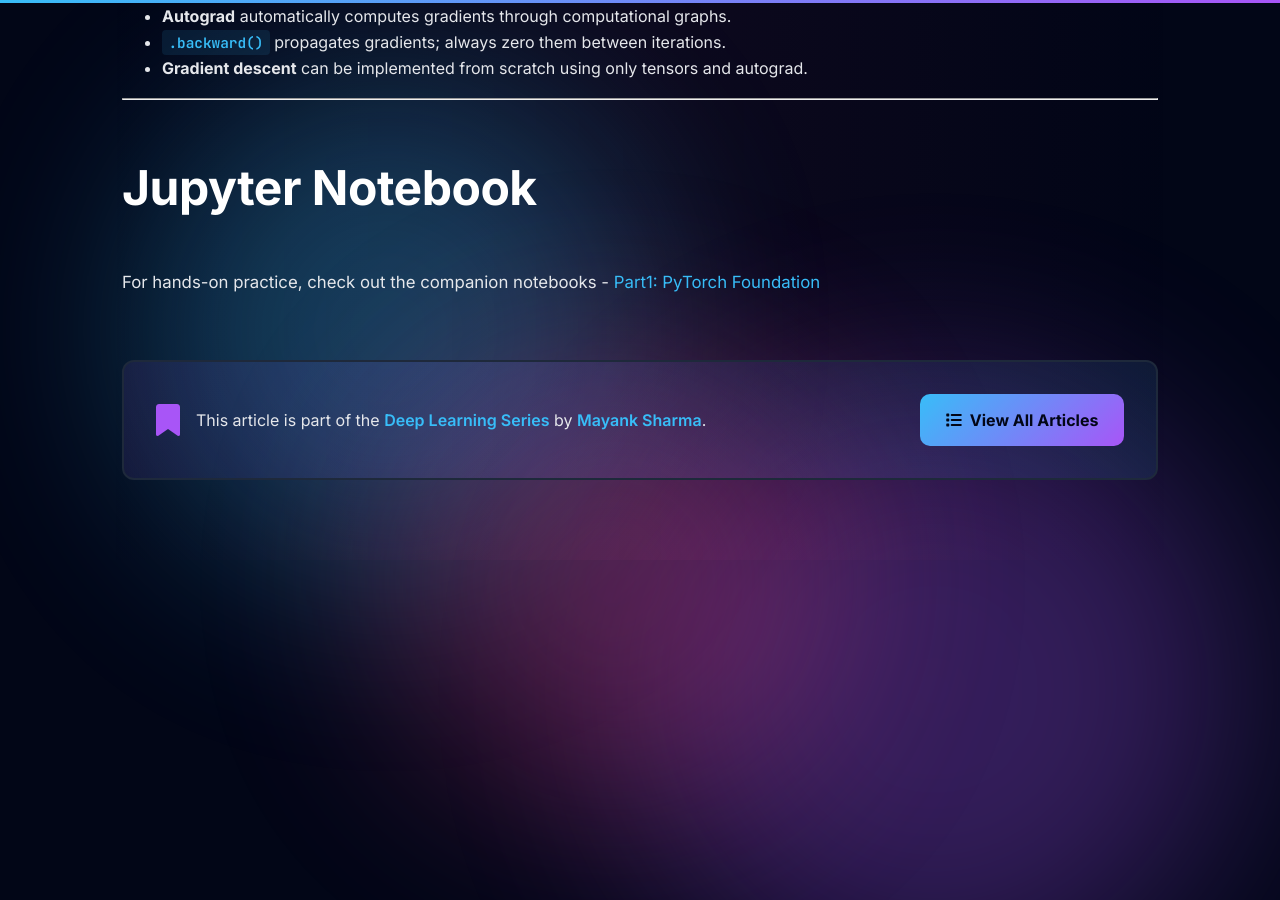
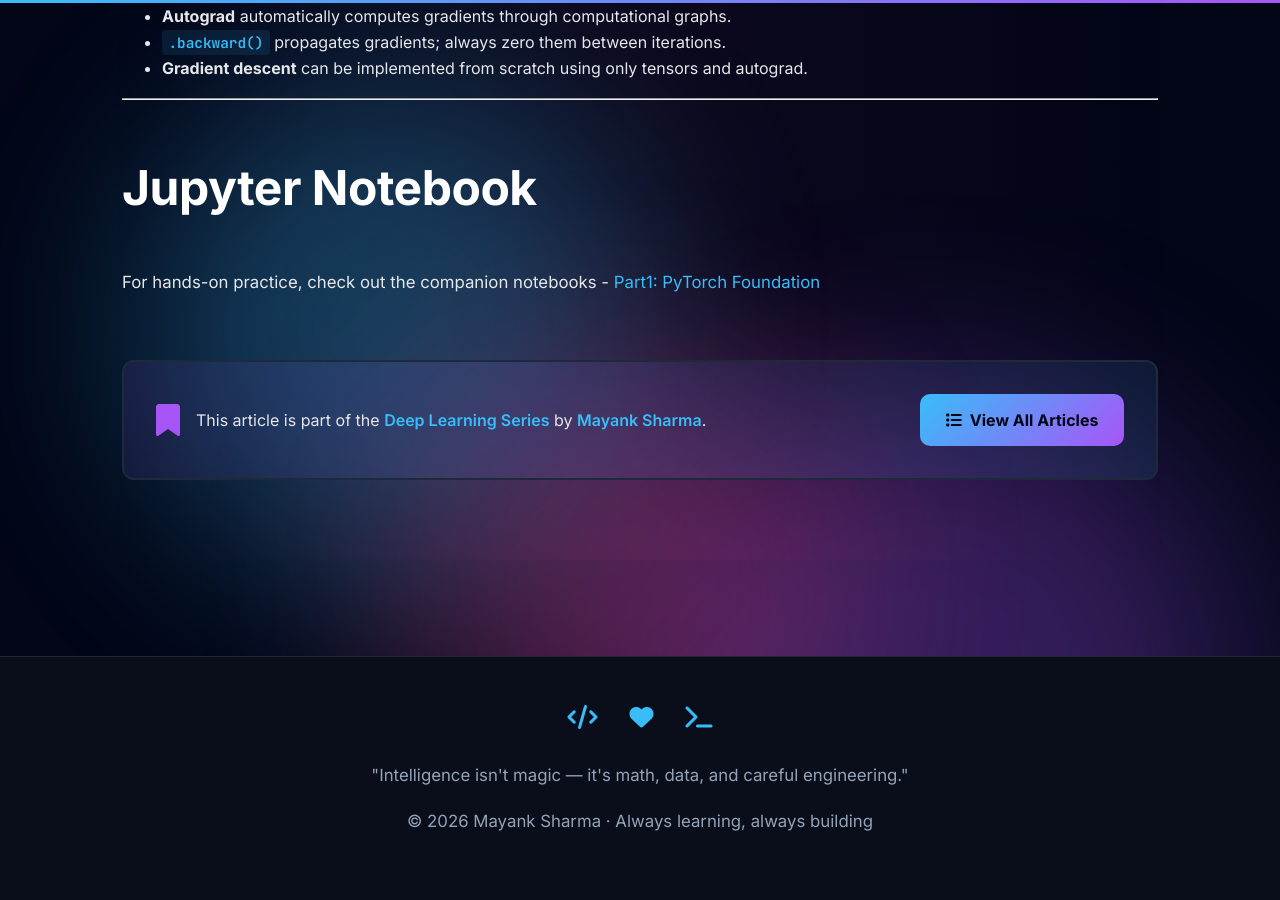
Before and after one commit to mayank1101/mayank1101.github.io, a Jekyll site: the page built from _posts/2025-12-15-pytorch-foundation-part1.md, in a window 1280 px wide and 900 px high, scrolled down 18048 px. Built offline with Jekyll 4.4.1, drawn with Linux system fonts in a browser that asks for light colours.

Commit message:
added footer in blog.html and posts.html

```diff
--- a/_layouts/post.html
+++ b/_layouts/post.html
@@ -105,6 +105,18 @@
   {% endif %}
 </div>
 
+<div class="footer">
+  <div class="footer-icons">
+    <i class="fas fa-code"></i>
+    <i class="fas fa-heart"></i>
+    <i class="fas fa-terminal"></i>
+  </div>
+  <p>
+    "Intelligence isn't magic — it's math, data, and careful engineering."
+  </p>
+  <p>© 2026 Mayank Sharma · Always learning, always building</p>
+</div>
+
 <script>
   window.MathJax = {
     tex: {
```
Also changed, not shown: blog.html (+14 -0 lines).
